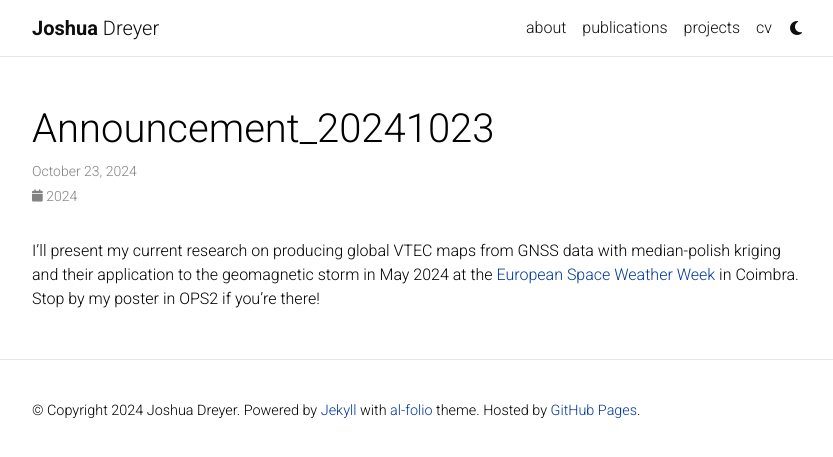
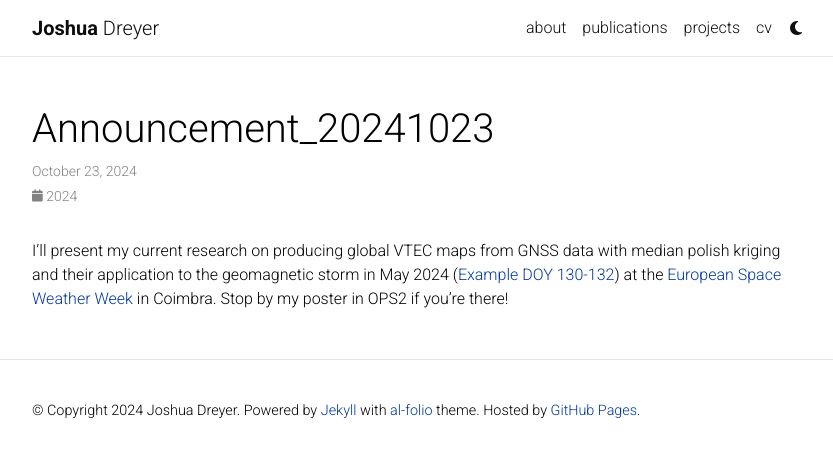
Before and after one commit to jsp4ced/jsp4ced.github.io, a Jekyll site: the page built from _news/announcement_20241023.md, in a window 1280 px wide. Shown: the top 457 px of the page, without its empty margins (223-1056 px from the left). Built offline with Jekyll 4.4.1, drawn with Linux system fonts in a browser that asks for light colours; comment, search, counter and statistics services are not loaded; a style sheet for code colours, icons or effects is not loaded.

Commit message:
Update announcement_20241023.md

```diff
--- a/_news/announcement_20241023.md
+++ b/_news/announcement_20241023.md
@@ -5,4 +5,4 @@
 related_posts: false
 ---
 
-I'll present my current research on producing global VTEC maps from GNSS data with median-polish kriging and their application to the geomagnetic storm in May 2024 at the <a href='https://esww2024.org'>European Space Weather Week</a> in Coimbra. Stop by my poster in OPS2 if you're there!
+I'll present my current research on producing global VTEC maps from GNSS data with median polish kriging and their application to the geomagnetic storm in May 2024 (<a href='https://www.joshuadreyer.com/assets/video/Global_VTEC_Median_Polish_Kriging_DOY_130-132_8fps_ds.mp4'>Example DOY 130-132</a>) at the <a href='https://esww2024.org'>European Space Weather Week</a> in Coimbra. Stop by my poster in OPS2 if you're there!
```
